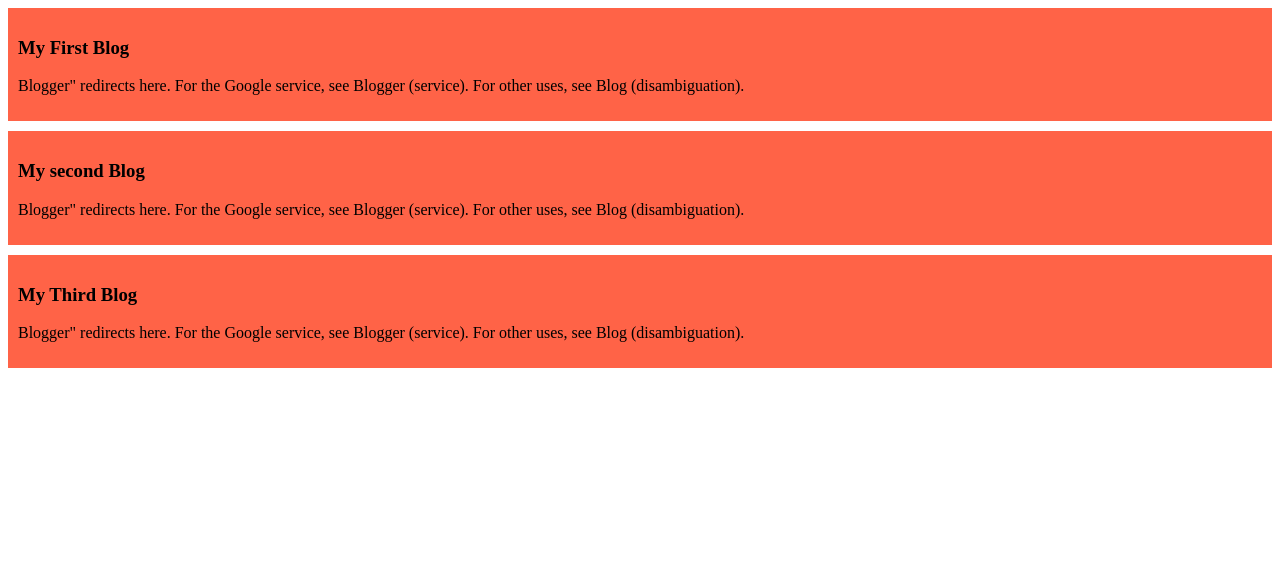
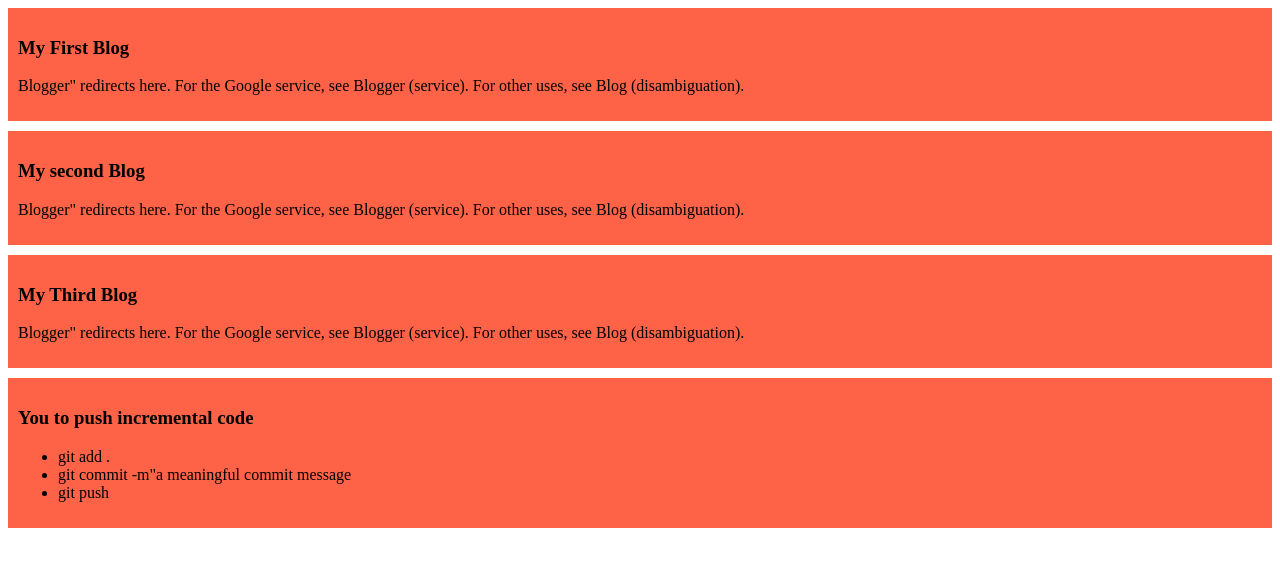
Before and after one commit to iamazazmahmud/my-simple-website, a plain HTML site: page index.html in a window 1280 px wide. Drawn offline with Linux system fonts and the light colour scheme.

Commit message:
added a list to push code

```diff
--- a/index.html
+++ b/index.html
@@ -31,6 +31,14 @@
             Blogger" redirects here. For the Google service, see Blogger (service). For other uses, see Blog (disambiguation).
         </p>
     </div>
+    <div>
+        <h3>You to push incremental code</h3>
+        <ul>
+            <li>git add .</li>
+            <li>git commit -m"a meaningful commit message</li>
+            <li>git push</li>
+        </ul>
+    </div>
 
 </body>
 </html>
```
